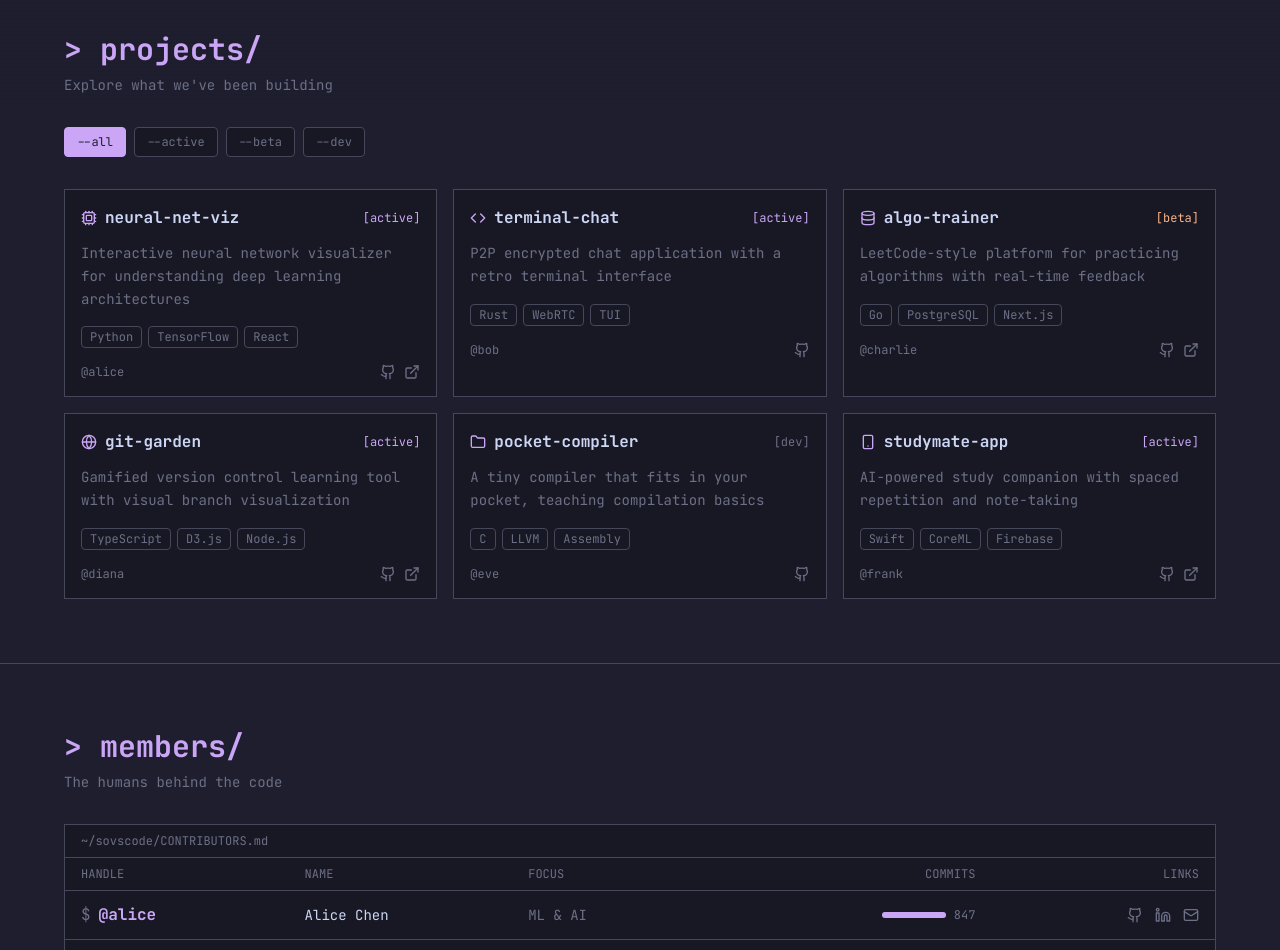
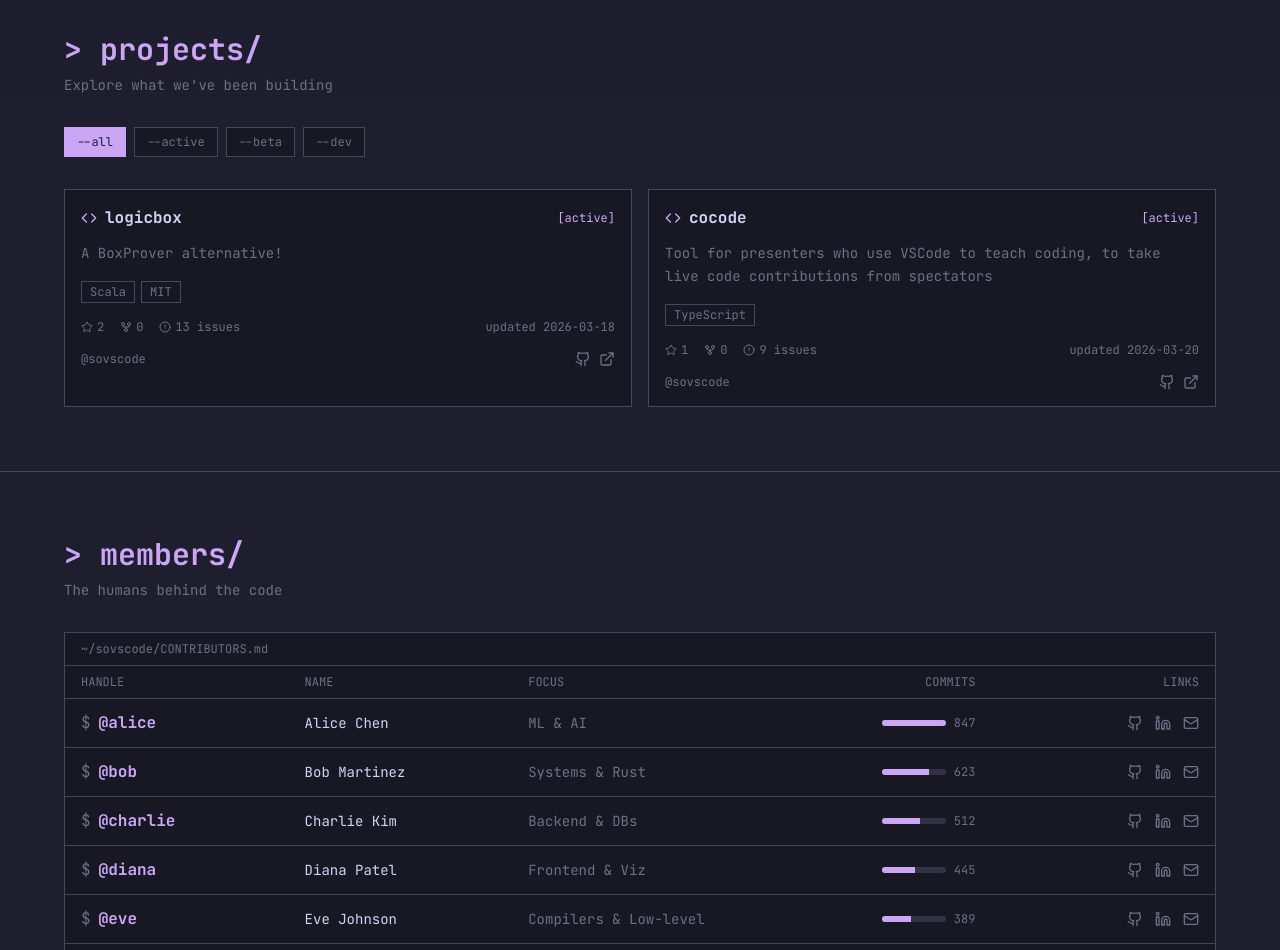
Before and after one commit to sovscode/sovscode-dk, a Next.js app: page / in a window 1280 px wide. Shown: the part 700-1650 px from the top of the page. Built offline with nearby package versions, Linux system fonts and the light colour scheme.

Commit message:
feat: update projects with real GitHub data and fix hydration warnings\n\nAdd real repo data and cursor-pointer to interactive elements\nFix hydration mismatch for dynamic font classes

```diff
--- a/app/layout.tsx
+++ b/app/layout.tsx
@@ -43,8 +43,8 @@ export default function RootLayout({
   children: React.ReactNode
 }>) {
   return (
-    <html lang="en" suppressHydrationWarning>
-      <body className={`${jetbrainsMono.variable} ${vt323.variable} font-mono antialiased`}>
+    <html lang="en" className={`${jetbrainsMono.variable} ${vt323.variable}`} suppressHydrationWarning>
+      <body className="font-mono antialiased" suppressHydrationWarning>
         {children}
         <Analytics />
       </body>
--- a/components/header.tsx
+++ b/components/header.tsx
@@ -35,21 +35,21 @@ export function Header() {
           </span>
           <a
             href="#projects"
-            className="text-sm text-muted-foreground transition-colors hover:text-primary"
+            className="cursor-pointer text-sm text-muted-foreground transition-colors hover:text-primary"
           >
             ./projects
           </a>
           <a
             href="#members"
-            className="text-sm text-muted-foreground transition-colors hover:text-primary"
+            className="cursor-pointer text-sm text-muted-foreground transition-colors hover:text-primary"
           >
             ./members
           </a>
           <a
-            href="https://github.com"
+            href="https://github.com/sovscode"
             target="_blank"
             rel="noopener noreferrer"
-            className="text-muted-foreground transition-colors hover:text-primary"
+            className="cursor-pointer text-muted-foreground transition-colors hover:text-primary"
           >
             <Github className="h-4 w-4" />
           </a>
--- a/components/hero.tsx
+++ b/components/hero.tsx
@@ -83,7 +83,7 @@ export function Hero() {
               <span className="text-primary">ls</span> -la ./projects
             </p>
             <p className="pl-4 text-muted-foreground">
-              total 6 projects | scroll down to explore ↓
+              total 2 projects | scroll down to explore
             </p>
           </div>
         </div>
--- a/components/projects.tsx
+++ b/components/projects.tsx
@@ -1,72 +1,37 @@
 "use client"
 
 import { useState } from "react"
-import { ExternalLink, Github, Folder, Code, Cpu, Globe, Database, Smartphone } from "lucide-react"
+import { ExternalLink, Github, Star, GitFork, AlertCircle, Code } from "lucide-react"
 
+// Real data from GitHub API - sovscode repos
 const projects = [
   {
     id: 1,
-    name: "neural-net-viz",
-    description: "Interactive neural network visualizer for understanding deep learning architectures",
-    tech: ["Python", "TensorFlow", "React"],
-    author: "alice",
+    name: "logicbox",
+    description: "A BoxProver alternative!",
+    tech: ["Scala"],
     status: "active",
-    icon: Cpu,
-    github: "https://github.com",
-    demo: "https://example.com",
+    github: "https://github.com/sovscode/logicbox",
+    demo: "https://logicbox.dk",
+    stars: 2,
+    forks: 0,
+    openIssues: 13,
+    license: "MIT",
+    updatedAt: "2026-03-18",
   },
   {
     id: 2,
-    name: "terminal-chat",
-    description: "P2P encrypted chat application with a retro terminal interface",
-    tech: ["Rust", "WebRTC", "TUI"],
-    author: "bob",
+    name: "cocode",
+    description: "Tool for presenters who use VSCode to teach coding, to take live code contributions from spectators",
+    tech: ["TypeScript"],
     status: "active",
-    icon: Code,
-    github: "https://github.com",
-  },
-  {
-    id: 3,
-    name: "algo-trainer",
-    description: "LeetCode-style platform for practicing algorithms with real-time feedback",
-    tech: ["Go", "PostgreSQL", "Next.js"],
-    author: "charlie",
-    status: "beta",
-    icon: Database,
-    github: "https://github.com",
-    demo: "https://example.com",
-  },
-  {
-    id: 4,
-    name: "git-garden",
-    description: "Gamified version control learning tool with visual branch visualization",
-    tech: ["TypeScript", "D3.js", "Node.js"],
-    author: "diana",
-    status: "active",
-    icon: Globe,
-    github: "https://github.com",
-    demo: "https://example.com",
-  },
-  {
-    id: 5,
-    name: "pocket-compiler",
-    description: "A tiny compiler that fits in your pocket, teaching compilation basics",
-    tech: ["C", "LLVM", "Assembly"],
-    author: "eve",
-    status: "dev",
-    icon: Folder,
-    github: "https://github.com",
-  },
-  {
-    id: 6,
-    name: "studymate-app",
-    description: "AI-powered study companion with spaced repetition and note-taking",
-    tech: ["Swift", "CoreML", "Firebase"],
-    author: "frank",
-    status: "active",
-    icon: Smartphone,
-    github: "https://github.com",
-    demo: "https://example.com",
+    github: "https://github.com/sovscode/cocode",
+    demo: "https://cocode.felixberg.dev/",
+    stars: 1,
+    forks: 0,
+    openIssues: 9,
+    license: null,
+    updatedAt: "2026-03-20",
   },
 ]
 
@@ -104,7 +69,7 @@ export function Projects() {
             <button
               key={status}
               onClick={() => setFilter(status)}
-              className={`rounded border px-3 py-1.5 text-xs transition-colors ${
+              className={`cursor-pointer border px-3 py-1.5 text-xs transition-colors ${
                 filter === status
                   ? "border-primary bg-primary text-primary-foreground"
                   : "border-border bg-card text-muted-foreground hover:border-primary hover:text-primary"
@@ -116,10 +81,8 @@ export function Projects() {
         </div>
 
         {/* Projects grid */}
-        <div className="grid gap-4 md:grid-cols-2 lg:grid-cols-3">
-          {filteredProjects.map((project) => {
-            const Icon = project.icon
-            return (
+        <div className="grid gap-4 md:grid-cols-2">
+          {filteredProjects.map((project) => (
             <div
               key={project.id}
               className="group relative overflow-hidden border border-border bg-card p-4 transition-all hover:border-primary"
@@ -135,7 +98,7 @@ export function Projects() {
                 {/* Header */}
                 <div className="mb-3 flex items-center justify-between">
                   <div className="flex items-center gap-2">
-                      <Icon className="h-4 w-4 text-primary" />
+                    <Code className="h-4 w-4 text-primary" />
                     <span className="font-bold text-foreground">
                       {project.name}
                     </span>
@@ -157,24 +120,48 @@ export function Projects() {
                   {project.tech.map((tech) => (
                     <span
                       key={tech}
-                        className="rounded border border-border px-2 py-0.5 text-xs text-muted-foreground"
+                      className="border border-border px-2 py-0.5 text-xs text-muted-foreground"
                     >
                       {tech}
                     </span>
                   ))}
+                  {project.license && (
+                    <span className="border border-border px-2 py-0.5 text-xs text-muted-foreground">
+                      {project.license}
+                    </span>
+                  )}
+                </div>
+
+                {/* Stats */}
+                <div className="mb-4 flex items-center gap-4 text-xs text-muted-foreground">
+                  <span className="flex items-center gap-1">
+                    <Star className="h-3 w-3" />
+                    {project.stars}
+                  </span>
+                  <span className="flex items-center gap-1">
+                    <GitFork className="h-3 w-3" />
+                    {project.forks}
+                  </span>
+                  <span className="flex items-center gap-1">
+                    <AlertCircle className="h-3 w-3" />
+                    {project.openIssues} issues
+                  </span>
+                  <span className="ml-auto">
+                    updated {project.updatedAt}
+                  </span>
                 </div>
 
                 {/* Footer */}
                 <div className="flex items-center justify-between">
                   <span className="text-xs text-muted-foreground">
-                      @{project.author}
+                    @sovscode
                   </span>
                   <div className="flex items-center gap-2">
                     <a
                       href={project.github}
                       target="_blank"
                       rel="noopener noreferrer"
-                        className="text-muted-foreground transition-colors hover:text-primary"
+                      className="cursor-pointer text-muted-foreground transition-colors hover:text-primary"
                     >
                       <Github className="h-4 w-4" />
                     </a>
@@ -183,7 +170,7 @@ export function Projects() {
                         href={project.demo}
                         target="_blank"
                         rel="noopener noreferrer"
-                          className="text-muted-foreground transition-colors hover:text-primary"
+                        className="cursor-pointer text-muted-foreground transition-colors hover:text-primary"
                       >
                         <ExternalLink className="h-4 w-4" />
                       </a>
@@ -192,8 +179,7 @@ export function Projects() {
                 </div>
               </div>
             </div>
-            )
-          })}
+          ))}
         </div>
       </div>
     </section>
```
Lines whose indentation alone changed are shown as unchanged.
